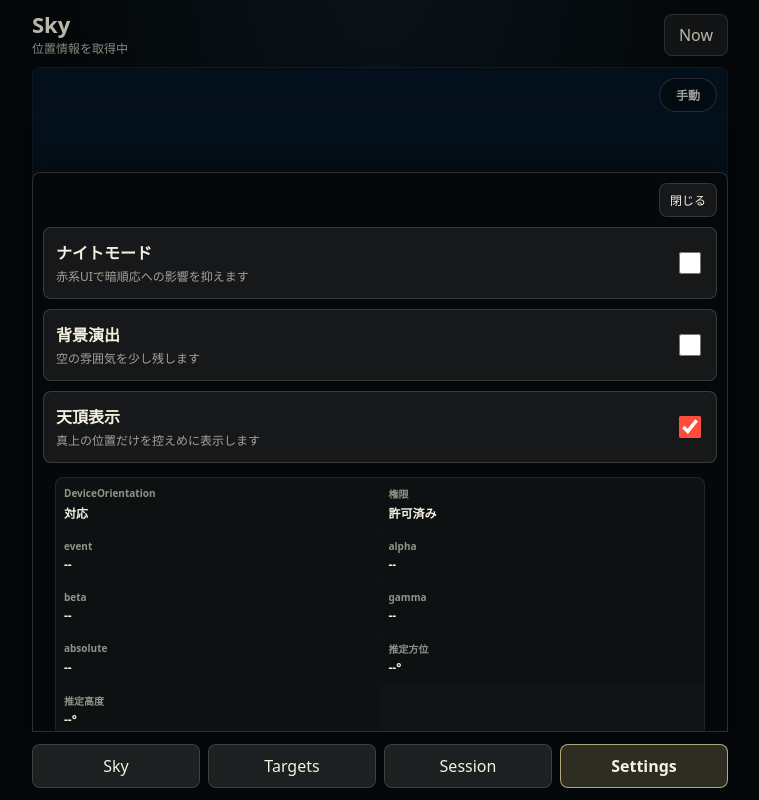
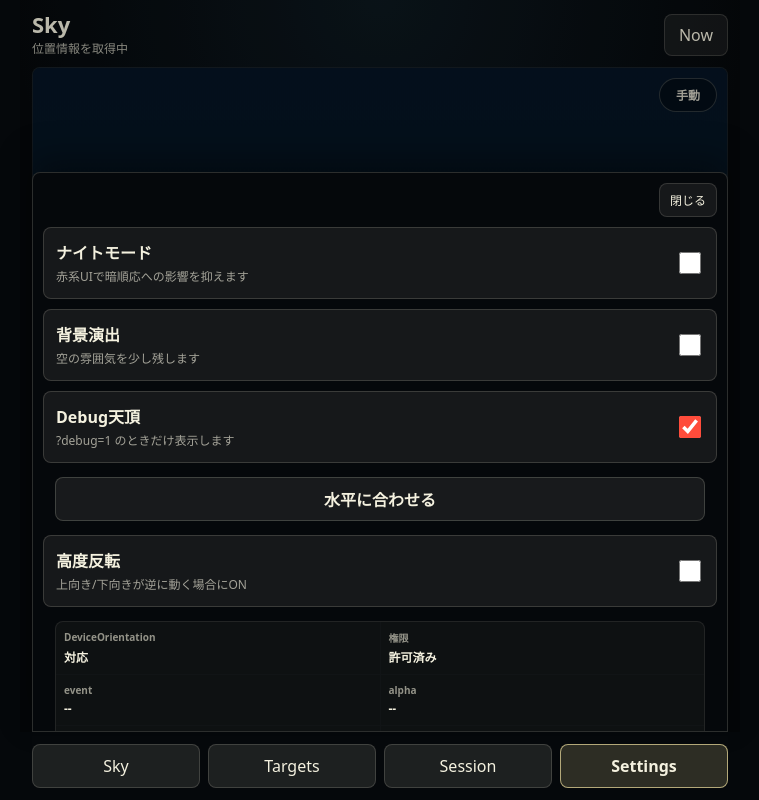
Before and after one commit to Mill-Miya/SkyShare, a React (Vite) app: page / in a window 1280 px wide. Both pictures are taken after a click on the button "Settings". Shown: the whole page, without its empty margins (260-1019 px from the left). Built offline with nearby package versions, Linux system fonts and the light colour scheme; no server answers.

Commit message:
Add sensor calibration controls

```diff
--- a/src/main.tsx
+++ b/src/main.tsx
@@ -40,6 +40,9 @@ const SHEET_ANIMATION_MS = 220;
 const VIEW_ANIMATION_MS = 720;
 const DEFAULT_PUBLIC_API_BASE_URL = 'https://skyshare-nhcb.onrender.com';
 const DEFAULT_PUBLIC_WS_URL = 'wss://skyshare-nhcb.onrender.com/ws';
+const SENSOR_ALTITUDE_OFFSET_KEY = 'sorava.sensor.altitudeOffsetDeg';
+const SENSOR_INVERT_ALTITUDE_KEY = 'sorava.sensor.invertAltitude';
+const DEFAULT_SENSOR_ALTITUDE_OFFSET_DEG = 90;
 
 function isGitHubPagesHost() {
   return window.location.hostname === 'mill-miya.github.io';
@@ -86,6 +89,27 @@ function getJoinSessionId() {
 
 function prefersReducedMotion() {
   return window.matchMedia('(prefers-reduced-motion: reduce)').matches;
+}
+
+function readStoredNumber(key: string, fallback: number) {
+  try {
+    const storedValue = window.localStorage.getItem(key);
+    if (storedValue === null) return fallback;
+    const parsed = Number(storedValue);
+    return Number.isFinite(parsed) ? parsed : fallback;
+  } catch {
+    return fallback;
+  }
+}
+
+function readStoredBoolean(key: string, fallback: boolean) {
+  try {
+    const storedValue = window.localStorage.getItem(key);
+    if (storedValue === null) return fallback;
+    return storedValue === 'true';
+  } catch {
+    return fallback;
+  }
 }
 
 type SensorPermissionState = 'unsupported' | 'prompt' | 'granted' | 'denied' | 'error';
@@ -99,7 +123,9 @@ type SensorProbeState = {
   gamma: number | null;
   absolute: boolean | null;
   estimatedAzimuthDeg: number | null;
+  rawEstimatedAltitudeDeg: number | null;
   estimatedAltitudeDeg: number | null;
+  finalEstimatedAltitudeDeg: number | null;
 };
 
 function supportsDeviceOrientation() {
@@ -122,7 +148,9 @@ function initialSensorProbe(): SensorProbeState {
     gamma: null,
     absolute: null,
     estimatedAzimuthDeg: null,
+    rawEstimatedAltitudeDeg: null,
     estimatedAltitudeDeg: null,
+    finalEstimatedAltitudeDeg: null,
   };
 }
 
@@ -254,7 +282,7 @@ function SkyCanvas({
     drawStars(context, width, height, view, pxPerDeg, stars, nightMode);
     drawAurora(context, width, height, horizonY, view, nightMode, showAurora);
 
-    if (showAltitudeGuide) {
+    if (showAltitudeGuide && debug) {
       const guideColor = nightMode ? 'rgba(255, 92, 74, 0.28)' : 'rgba(190, 223, 242, 0.26)';
       const labelColor = nightMode ? 'rgba(255, 123, 107, 0.66)' : 'rgba(222, 242, 230, 0.66)';
       const toRad = (degrees: number) => (degrees * Math.PI) / 180;
@@ -475,6 +503,12 @@ function App() {
   const [sensorModeEnabled, setSensorModeEnabled] = useState(false);
   const [sensorProbe, setSensorProbe] = useState<SensorProbeState>(() => initialSensorProbe());
   const [sensorNotice, setSensorNotice] = useState<string | null>(null);
+  const [sensorAltitudeOffsetDeg, setSensorAltitudeOffsetDeg] = useState(() =>
+    clamp(readStoredNumber(SENSOR_ALTITUDE_OFFSET_KEY, DEFAULT_SENSOR_ALTITUDE_OFFSET_DEG), -90, 90),
+  );
+  const [invertSensorAltitude, setInvertSensorAltitude] = useState(() =>
+    readStoredBoolean(SENSOR_INVERT_ALTITUDE_KEY, false),
+  );
   const [view, setView] = useState<ViewState>({
     centerAzimuthDeg: 180,
     centerAltitudeDeg: 25,
@@ -492,6 +526,23 @@ function App() {
 
   const debug = useMemo(() => new URLSearchParams(window.location.search).get('debug') === '1', []);
 
+  useEffect(() => {
+    try {
+      window.localStorage.setItem(SENSOR_ALTITUDE_OFFSET_KEY, sensorAltitudeOffsetDeg.toFixed(3));
+    } catch {
+      // Calibration still works for the current page even if storage is unavailable.
+    }
+  }, [sensorAltitudeOffsetDeg]);
+
+  useEffect(() => {
+    try {
+      window.localStorage.setItem(SENSOR_INVERT_ALTITUDE_KEY, String(invertSensorAltitude));
+    } catch {
+      // Calibration still works for the current page even if storage is unavailable.
+    }
+    smoothedSensorViewRef.current = null;
+  }, [invertSensorAltitude]);
+
   function clearSheetCloseTimer() {
     if (sheetCloseTimerRef.current !== null) {
       window.clearTimeout(sheetCloseTimerRef.current);
@@ -514,6 +565,21 @@ function App() {
       window.clearTimeout(reconnectTimerRef.current);
       reconnectTimerRef.current = null;
     }
+  }
+
+  function calibrateSensorHorizon() {
+    const rawAltitudeDeg = sensorProbe.rawEstimatedAltitudeDeg;
+    if (rawAltitudeDeg === null) {
+      setSensorNotice('センサー値待ち');
+      window.setTimeout(() => setSensorNotice(null), 2200);
+      return;
+    }
+
+    const nextOffsetDeg = clamp(rawAltitudeDeg, -90, 90);
+    setSensorAltitudeOffsetDeg(nextOffsetDeg);
+    smoothedSensorViewRef.current = null;
+    setSensorNotice('水平に合わせました');
+    window.setTimeout(() => setSensorNotice(null), 2200);
   }
 
   async function requestSensorPermission() {
@@ -925,7 +991,15 @@ function App() {
       event: DeviceOrientationEvent,
       eventType: SensorProbeState['eventType'] = 'deviceorientation',
     ) => {
-      const { estimatedAzimuthDeg, estimatedAltitudeDeg } = estimateSensorView(event);
+      const { estimatedAzimuthDeg, estimatedAltitudeDeg: rawEstimatedAltitudeDeg } = estimateSensorView(event);
+      const correctedAltitudeDeg =
+        rawEstimatedAltitudeDeg === null
+          ? null
+          : clamp(
+              (invertSensorAltitude ? -1 : 1) * (rawEstimatedAltitudeDeg - sensorAltitudeOffsetDeg),
+              -90,
+              90,
+            );
       const alpha = typeof event.alpha === 'number' ? event.alpha : null;
       const beta = typeof event.beta === 'number' ? event.beta : null;
       const gamma = typeof event.gamma === 'number' ? event.gamma : null;
@@ -939,17 +1013,19 @@ function App() {
         gamma,
         absolute: typeof event.absolute === 'boolean' ? event.absolute : null,
         estimatedAzimuthDeg,
-        estimatedAltitudeDeg,
+        rawEstimatedAltitudeDeg,
+        estimatedAltitudeDeg: correctedAltitudeDeg,
+        finalEstimatedAltitudeDeg: correctedAltitudeDeg,
       });
 
-      if (!sensorModeEnabled || estimatedAzimuthDeg === null || estimatedAltitudeDeg === null) return;
+      if (!sensorModeEnabled || estimatedAzimuthDeg === null || correctedAltitudeDeg === null) return;
 
       setView((current) => {
         const previous = smoothedSensorViewRef.current ?? {
           azimuthDeg: current.centerAzimuthDeg,
           altitudeDeg: current.centerAltitudeDeg,
         };
-        const highAltitude = Math.abs(previous.altitudeDeg) > 72 || Math.abs(estimatedAltitudeDeg) > 72;
+        const highAltitude = Math.abs(previous.altitudeDeg) > 72 || Math.abs(correctedAltitudeDeg) > 72;
         const azimuthSmoothing = highAltitude ? 0.045 : 0.12;
         const altitudeSmoothing = 0.14;
         const azimuthStep = limitedSensorStep(
@@ -957,7 +1033,7 @@ function App() {
           azimuthSmoothing,
           highAltitude ? 3.5 : 7,
         );
-        const altitudeStep = limitedSensorStep(estimatedAltitudeDeg - previous.altitudeDeg, altitudeSmoothing, 5);
+        const altitudeStep = limitedSensorStep(correctedAltitudeDeg - previous.altitudeDeg, altitudeSmoothing, 5);
         const nextAzimuthDeg = normalizeAzimuth(
           previous.azimuthDeg + azimuthStep,
         );
@@ -980,7 +1056,7 @@ function App() {
       window.removeEventListener('deviceorientation', handleRelativeOrientation, true);
       window.removeEventListener('deviceorientationabsolute', handleAbsoluteOrientation, true);
     };
-  }, [sensorModeEnabled, sensorProbe.permissionState]);
+  }, [invertSensorAltitude, sensorAltitudeOffsetDeg, sensorModeEnabled, sensorProbe.permissionState]);
 
   useEffect(() => {
     if (sessionRole !== 'host' || shareMode !== 'target') return;
@@ -1159,11 +1235,15 @@ function App() {
                 showAurora={showAurora}
                 showAltitudeGuide={showAltitudeGuide}
                 sensorProbe={sensorProbe}
+                sensorAltitudeOffsetDeg={sensorAltitudeOffsetDeg}
+                invertSensorAltitude={invertSensorAltitude}
                 canRequestSensorPermission={canRequestDeviceOrientationPermission()}
                 onNightModeChange={setNightMode}
                 onShowAuroraChange={setShowAurora}
                 onShowAltitudeGuideChange={setShowAltitudeGuide}
                 onRequestSensorPermission={requestSensorPermission}
+                onCalibrateSensorHorizon={calibrateSensorHorizon}
+                onInvertSensorAltitudeChange={setInvertSensorAltitude}
               />
             )}
           </section>
@@ -1612,21 +1692,29 @@ function SettingsPage({
   showAurora,
   showAltitudeGuide,
   sensorProbe,
+  sensorAltitudeOffsetDeg,
+  invertSensorAltitude,
   canRequestSensorPermission,
   onNightModeChange,
   onShowAuroraChange,
   onShowAltitudeGuideChange,
   onRequestSensorPermission,
+  onCalibrateSensorHorizon,
+  onInvertSensorAltitudeChange,
 }: {
   nightMode: boolean;
   showAurora: boolean;
   showAltitudeGuide: boolean;
   sensorProbe: SensorProbeState;
+  sensorAltitudeOffsetDeg: number;
+  invertSensorAltitude: boolean;
   canRequestSensorPermission: boolean;
   onNightModeChange: (enabled: boolean) => void;
   onShowAuroraChange: (enabled: boolean) => void;
   onShowAltitudeGuideChange: (enabled: boolean) => void;
   onRequestSensorPermission: () => Promise<boolean>;
+  onCalibrateSensorHorizon: () => void;
+  onInvertSensorAltitudeChange: (enabled: boolean) => void;
 }) {
   const formatSensorValue = (value: number | null) => (value === null ? '--' : value.toFixed(1));
   const permissionLabel =
@@ -1660,8 +1748,8 @@ function SettingsPage({
 
       <label className="toggle-row">
         <span>
-          <strong>天頂表示</strong>
-          <small>真上の位置だけを控えめに表示します</small>
+          <strong>Debug天頂</strong>
+          <small>?debug=1 のときだけ表示します</small>
         </span>
         <input
           type="checkbox"
@@ -1675,6 +1763,22 @@ function SettingsPage({
           センサーを許可
         </button>
       )}
+
+      <button type="button" className="sensor-permission-button" onClick={onCalibrateSensorHorizon}>
+        水平に合わせる
+      </button>
+
+      <label className="toggle-row">
+        <span>
+          <strong>高度反転</strong>
+          <small>上向き/下向きが逆に動く場合にON</small>
+        </span>
+        <input
+          type="checkbox"
+          checked={invertSensorAltitude}
+          onChange={(event) => onInvertSensorAltitudeChange(event.target.checked)}
+        />
+      </label>
 
       <div className="sensor-probe">
         <div>
@@ -1710,12 +1814,26 @@ function SettingsPage({
           <strong>{formatSensorValue(sensorProbe.estimatedAzimuthDeg)}°</strong>
         </div>
         <div>
-          <span>推定高度</span>
-          <strong>{formatSensorValue(sensorProbe.estimatedAltitudeDeg)}°</strong>
+          <span>raw高度</span>
+          <strong>{formatSensorValue(sensorProbe.rawEstimatedAltitudeDeg)}°</strong>
+        </div>
+        <div>
+          <span>高度offset</span>
+          <strong>{formatSensorValue(sensorAltitudeOffsetDeg)}°</strong>
+        </div>
+        <div>
+          <span>final高度</span>
+          <strong>{formatSensorValue(sensorProbe.finalEstimatedAltitudeDeg)}°</strong>
+        </div>
+        <div>
+          <span>高度反転</span>
+          <strong>{invertSensorAltitude ? 'ON' : 'OFF'}</strong>
         </div>
       </div>
 
-      <div className="settings-note">追従の切替はSky右上。背景や山は方角感を助けるための表示です。</div>
+      <div className="settings-note">
+        追従の切替はSky右上。水平に合わせると、今の向きを高度0°として扱います。
+      </div>
     </section>
   );
 }
```
Also changed, not shown: 3 other files (tests, documents, lock files or other folders).
